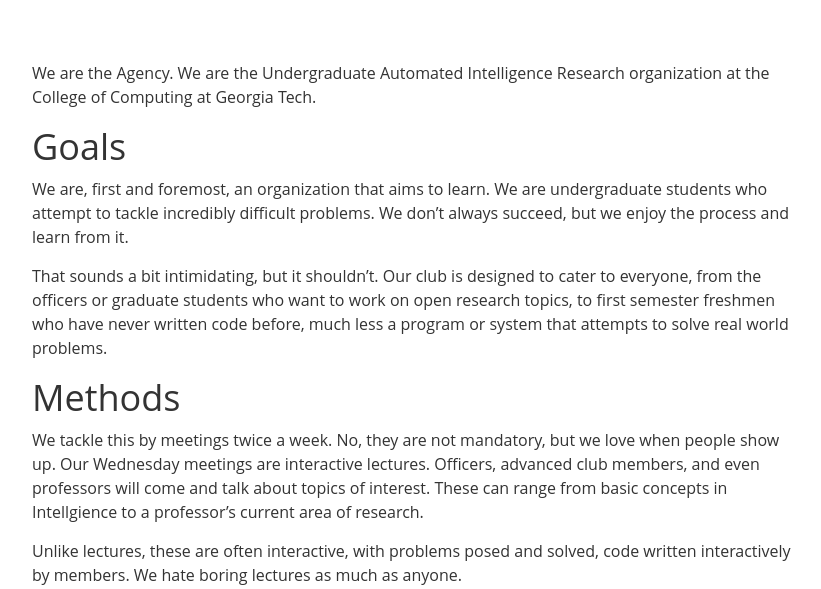
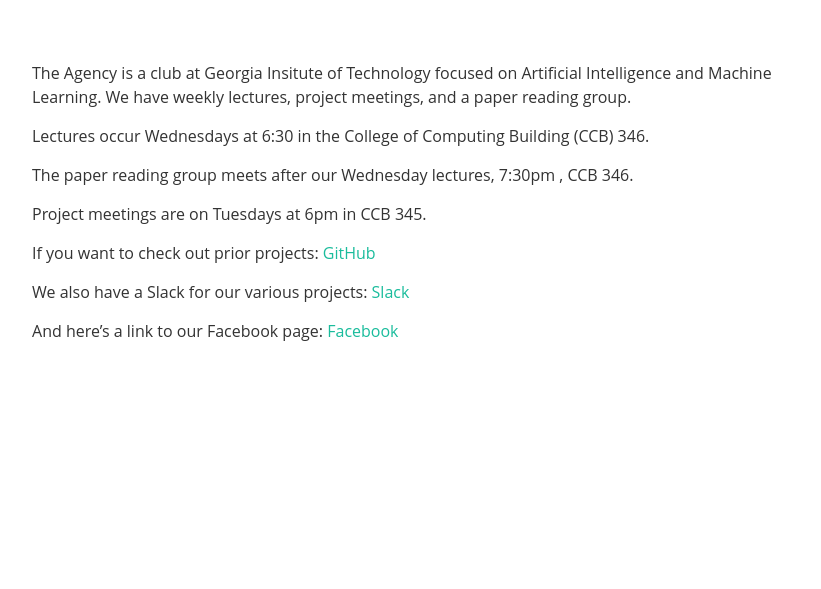
Before and after one commit to gtagency/gtagency.github.com, a Jekyll site: the page built from index.md, in a window 1280 px wide and 900 px high, cut to the strip 311-900 px from the top of the window. Shown: the whole strip, without its empty margins (224-1045 px from the left). Built offline with Jekyll 4.4.1, drawn with Linux system fonts in a browser that asks for light colours; nearby versions of some CDN libraries; some web fonts are replaced; some of the changed text lies outside the part shown.

Commit message:
Update index.md
homepage update

```diff
--- a/index.md
+++ b/index.md
@@ -5,18 +5,16 @@
 feature-img: "img/sample_feature_img_1.png"
 ---
 
-We are the Agency. We are the Undergraduate Automated Intelligence Research organization at the College of Computing at Georgia Tech.
+The Agency is a club at Georgia Insitute of Technology focused on Artificial Intelligence and Machine Learning. We have weekly lectures, project meetings, and a paper reading group.
 
-## Goals
+Lectures occur Wednesdays at 6:30 in the College of Computing Building (CCB) 346.
 
-We are, first and foremost, an organization that aims to learn. We are undergraduate students who attempt to tackle incredibly difficult problems. We don't always succeed, but we enjoy the process and learn from it.
+The paper reading group meets after our Wednesday lectures, 7:30pm , CCB 346.
 
-That sounds a bit intimidating, but it shouldn't. Our club is designed to cater to everyone, from the officers or graduate students who want to work on open research topics, to first semester freshmen who have never written code before, much less a program or system that attempts to solve real world problems.
+Project meetings are on Tuesdays at 6pm in CCB 345.
 
-## Methods
+If you want to check out prior projects: [GitHub](https://github.com/gtagency)
 
-We tackle this by meetings twice a week. No, they are not mandatory, but we love when people show up. Our Wednesday meetings are interactive lectures. Officers, advanced club members, and even professors will come and talk about topics of interest. These can range from basic concepts in Intellgience to a professor's current area of research.
+We also have a Slack for our various projects: [Slack](https://gtagency.slack.com/)
 
-Unlike lectures, these are often interactive, with problems posed and solved, code written interactively by members. We hate boring lectures as much as anyone.
-
-The other meeting is our work session. These are weekly meetings that generally last 1-2 hours, but when we're having a good time they have been known to last 6 or 8. At these meetings we build our projects. Each semester we take on a project for our members to work on, and we additionally have some larger projects, such as our ongoing autonomous vehicle project. Members are allowed to work on these in any capacity they can, whether that is watching in awe or contributing large portions of a project. Our hope is that no matter where you start, you end up contributing something major.
+And here's a link to our Facebook page: [Facebook](https://www.facebook.com/gtagency/)
```
